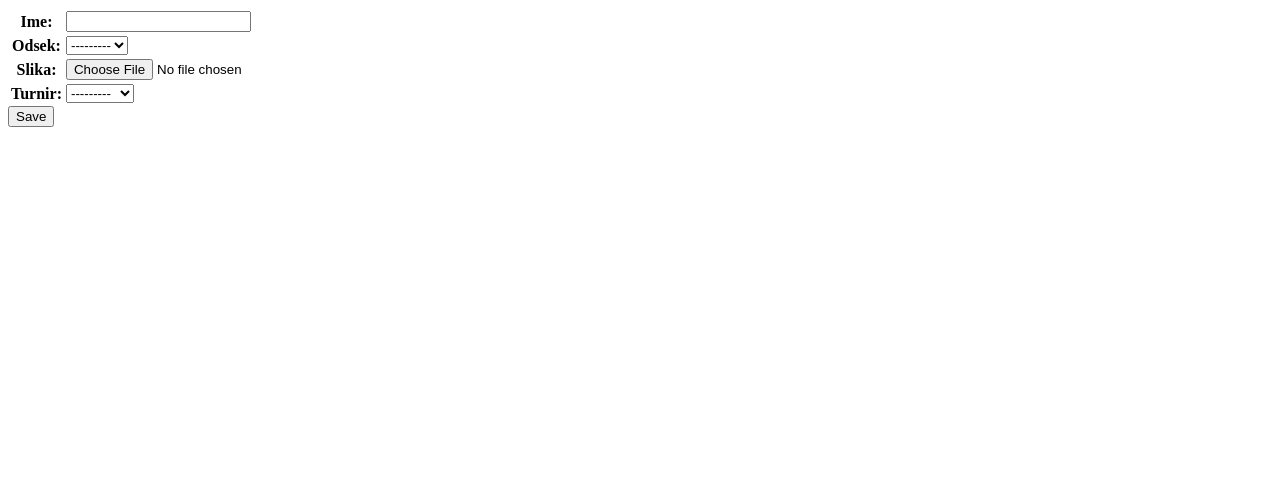
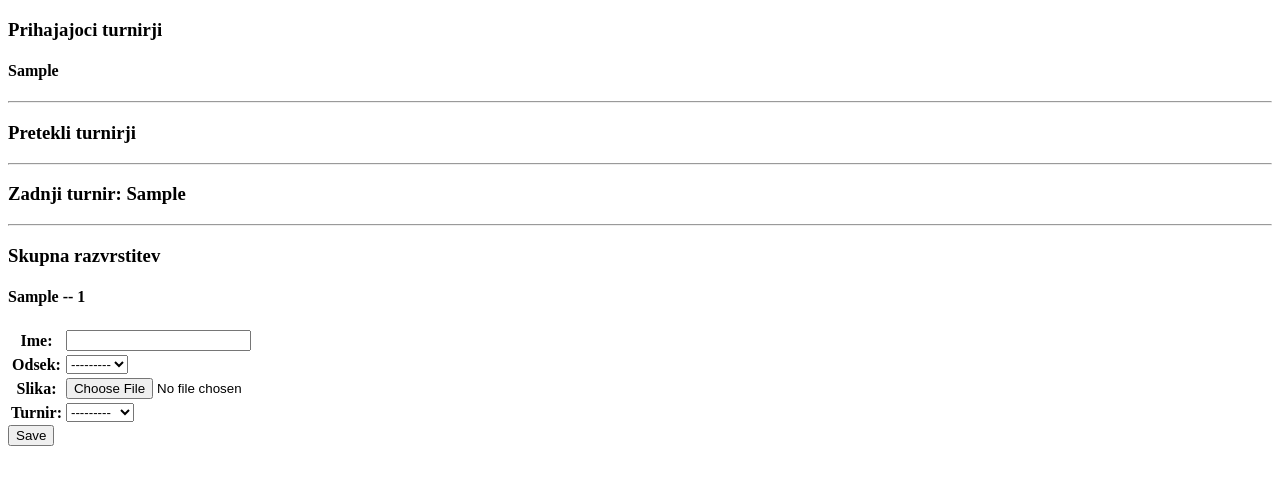
Before and after one commit to aljazglavac/el_birskuler, a Django app: page / in a window 1280 px wide. Shown: the top 485 px of the page. Run offline with Django 3.2, Linux system fonts and the light colour scheme; tables that the repository leaves empty hold one stand-in row (values such as "Sample post").

Commit message:
sobotna bolanija

```diff
--- a/el_briskuler/briskula/templates/briskula/index.html
+++ b/el_briskuler/briskula/templates/briskula/index.html
@@ -2,6 +2,22 @@
 <html>
 	<title>EL briškoler</title>
 <body>
+	<h3> Prihajajoci turnirji </h3>
+	{% for p in prihajajoci %}
+		<h4> {{ p }} </h4>
+	{% endfor %}
+	<hr>
+	<h3> Pretekli turnirji </h3>
+	{% for p in pretekli %}
+		<h4> {{ p }} </h4>
+	{% endfor %}
+	<hr>
+	<h3> Zadnji turnir: {{ zadnji }} </h3>
+	<hr>
+	<h3> Skupna razvrstitev </h3>
+	{% for r in razvrstitev %}
+		<h4>{{ r.ime }} -- {{ r.tocke }}</h4>
+	{% endfor %}
 
 <form action="{% url 'shrani' %}" method="post" enctype="multipart/form-data">{% csrf_token %}
 	<table>
--- a/el_briskuler/briskula/views.py
+++ b/el_briskuler/briskula/views.py
@@ -1,19 +1,27 @@
 from django.shortcuts import render, redirect
 from django.http import HttpResponse
-from .models import Uporabniki
+from .models import Uporabniki, Turnir
 from .forms import UporabnikiForm
 from django.conf import settings
+from django.db.models import Sum
 
 
 def index(request):
-    uporabniki = Uporabniki.objects.all()
-    top3 = uporabniki[:3]
     form = UporabnikiForm()
+    t = Turnir.objects.all()
+    prih = t.filter(status=True)
+    pret = t.filter(status=False)
+    zadnji = t.first()
+    raz = Uporabniki.objects \
+            .values('ime') \
+            .annotate(tocke=Sum('tocke'))
     context = {
-        'ranking': uporabniki,
         'form': form,
         'media_url': settings.MEDIA_URL,
-        'top3': top3
+        'prihajajoci': prih,
+        'pretekli': pret,
+        'zadnji': zadnji,
+        'razvrstitev': raz,
     }
     return render(request, 'briskula/index.html', context)
 
```
